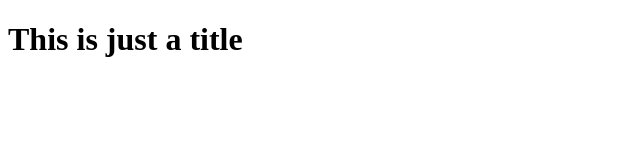
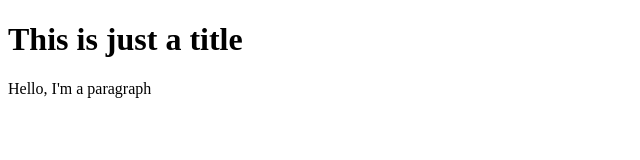
Before and after one commit to yulia908/my_first_repo, a plain HTML site: page index.html in a window 1280 px wide. Shown: the whole page, without its empty margins (0-640 px from the left). Drawn offline with Linux system fonts and the light colour scheme.

Commit message:
paragraph added

```diff
--- a/index.html
+++ b/index.html
@@ -8,5 +8,8 @@
 </head>
 <body>
     <h1>This is just a title</h1>
+    <p>
+        Hello, I'm a paragraph
+    </p>
 </body>
 </html>
```
